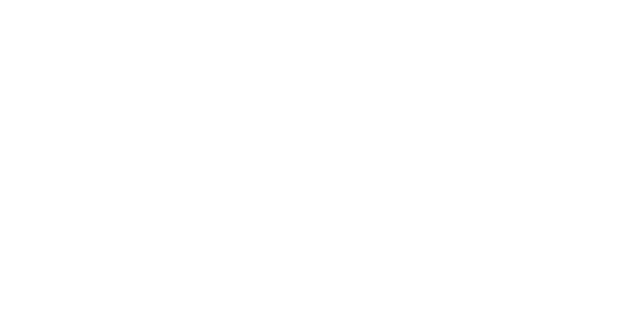
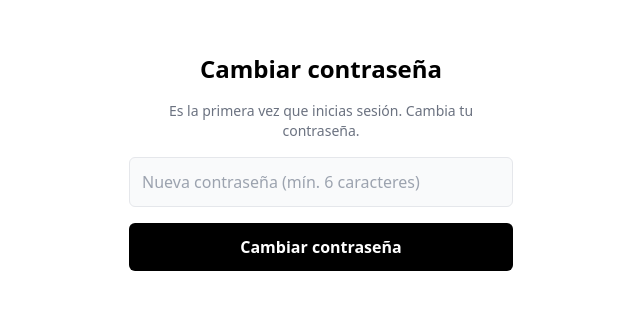
Before and after one commit to SoyJoseRgz/-am, a React (Vite) app in the folder frontend/: page /cambiar-contrasena in a window 1280 px wide. Before the commit this address had no page. Shown: the part 238-548 px from the top of the page, without its empty margins (319-959 px from the left). Built offline with nearby package versions, Linux system fonts and the light colour scheme.

Commit message:
fix: mesero

```diff
--- a/frontend/src/App.tsx
+++ b/frontend/src/App.tsx
@@ -10,6 +10,7 @@
 import AdminStaff from './routes/admin/Staff'
 import Mesero from './routes/Mesero'
 import Super from './routes/Super'
+import ForcePasswordChange from './routes/ForcePasswordChange'
 import { CartProvider } from './stores/CartContext'
 import QRScanner from './components/QRScanner'
 
@@ -77,6 +78,11 @@
       localStorage.setItem('accessToken', data.accessToken)
       localStorage.setItem('refreshToken', data.refreshToken)
       localStorage.setItem('user', JSON.stringify(data.usuario))
+
+      if (data.usuario.force_password_change) {
+        navigate('/cambiar-contrasena', { replace: true })
+        return
+      }
 
       if (redirect) {
         window.location.href = redirect
@@ -186,6 +192,7 @@
       <Route path="/cocina" element={<Cocina />} />
       <Route path="/super/restaurantes" element={<Super />} />
       <Route path="/dashboard" element={<Mesero />} />
+      <Route path="/cambiar-contrasena" element={<ForcePasswordChange />} />
     </Routes>
   )
 }
--- /dev/null
+++ b/frontend/src/routes/ForcePasswordChange.tsx
@@ -0,0 +1,48 @@
+import { useState } from 'react'
+import { useNavigate } from 'react-router-dom'
+import { api } from '../services/api'
+
+export default function ForcePasswordChange() {
+  const navigate = useNavigate()
+  const user = JSON.parse(localStorage.getItem('user') || '{}')
+  const [newPassword, setNewPassword] = useState('')
+  const [error, setError] = useState('')
+  const [loading, setLoading] = useState(false)
+
+  async function handleSubmit(e: React.FormEvent) {
+    e.preventDefault()
+    if (newPassword.length < 6) { setError('Mínimo 6 caracteres'); return }
+    setLoading(true)
+    setError('')
+    try {
+      const refreshToken = localStorage.getItem('refreshToken')
+      await api('/api/auth/reset-password', {
+        method: 'POST',
+        body: JSON.stringify({ celular: user.celular, otp: '000000', newPassword }),
+      })
+      localStorage.setItem('user', JSON.stringify({ ...user, force_password_change: false }))
+      const destino = user.rol === 'admin' ? '/admin' : user.rol === 'mesero' ? '/dashboard' : '/cocina'
+      navigate(destino, { replace: true })
+    } catch (e: any) {
+      setError(e.message || 'Error al cambiar contraseña')
+    } finally {
+      setLoading(false)
+    }
+  }
+
+  return (
+    <div className="min-h-screen bg-white text-black flex items-center justify-center p-4">
+      <form onSubmit={handleSubmit} className="w-full max-w-sm space-y-4">
+        <h2 className="text-2xl font-bold text-center">Cambiar contraseña</h2>
+        <p className="text-gray-500 text-sm text-center">Es la primera vez que inicias sesión. Cambia tu contraseña.</p>
+        <input type="password" placeholder="Nueva contraseña (mín. 6 caracteres)" value={newPassword}
+          onChange={e => setNewPassword(e.target.value)}
+          className="w-full p-3 rounded-md bg-gray-50 border border-gray-200 focus:border-gray-400 outline-none" />
+        {error && <p className="text-red-500 text-sm">{error}</p>}
+        <button disabled={loading} className="w-full bg-black hover:bg-gray-800 disabled:bg-gray-100 disabled:text-gray-400 p-3 rounded-md font-semibold text-white">
+          {loading ? 'Cambiando...' : 'Cambiar contraseña'}
+        </button>
+      </form>
+    </div>
+  )
+}
--- a/frontend/src/routes/Mesero.tsx
+++ b/frontend/src/routes/Mesero.tsx
@@ -5,6 +5,7 @@
 import { CartProvider } from '../stores/CartContext'
 import MenuDigital from './MenuDigital'
 import PrePedido from './PrePedido'
+import PedidoActivo from './PedidoActivo'
 
 interface MesaInfo {
   id: number; numero: number; estado: string; comensales: number; pedidos_activos: number
@@ -33,6 +34,7 @@
   const [sel, setSel] = useState<MesaInfo | null>(null)
   const [unirId, setUnirId] = useState('')
   const [tomarPedido, setTomarPedido] = useState<MesaInfo | null>(null)
+  const [verPedido, setVerPedido] = useState<MesaInfo | null>(null)
   const [showPre, setShowPre] = useState(false)
   const [showPA, setShowPA] = useState(false)
   const user = (() => { try { return JSON.parse(localStorage.getItem('user') || '{}') } catch { return {} } })()
@@ -148,6 +150,11 @@
               )}
               {sel.estado === 'ocupada' && (
                 <div className="space-y-2">
+                  {sel.pedidos_activos > 0 && (
+                    <button onClick={() => { setVerPedido(sel); setSel(null) }} className="w-full border border-black text-black py-2 rounded-md text-sm">
+                      Ver pedido ({sel.pedidos_activos})
+                    </button>
+                  )}
                   <button onClick={() => { setTomarPedido(sel); setSel(null) }} className="w-full bg-black text-white py-2 rounded-md text-sm">
                     Tomar pedido
                   </button>
@@ -172,6 +179,20 @@
               )}
               <button onClick={() => { setSel(null); setUnirId('') }} className="w-full text-gray-400 text-sm py-2">Cerrar</button>
             </div>
+          </div>
+        )}
+
+        {verPedido && (
+          <div className="fixed inset-0 z-50 bg-white overflow-y-auto">
+            <div className="sticky top-0 bg-white border-b border-gray-100 px-4 py-3 flex items-center justify-between z-10">
+              <span className="font-bold text-lg">Mesa {verPedido.numero} — Pedido</span>
+              <button onClick={() => setVerPedido(null)} className="text-gray-400 hover:text-black text-xl">✕</button>
+            </div>
+            <PedidoActivo
+              restauranteId={String(user.restaurante_id)}
+              mesaId={String(verPedido.id)}
+              onClose={() => setVerPedido(null)}
+            />
           </div>
         )}
 
--- a/frontend/src/routes/admin/Staff.tsx
+++ b/frontend/src/routes/admin/Staff.tsx
@@ -34,7 +34,7 @@
       }
       reset(); load()
     } catch (e: any) {
-      console.error('Error al guardar staff', e)
+      setMsg(e.message || 'Error al guardar')
     }
   }
 
@@ -53,7 +53,7 @@
   return (
     <div>
       <h2 className="text-2xl font-bold mb-4">Staff</h2>
-      {msg && <p className="text-green-700 mb-2 text-sm">{msg}</p>}
+      {msg && <p className={`mb-2 text-sm ${msg.includes('Error') || msg.includes('registrado') ? 'text-red-600' : 'text-green-700'}`}>{msg}</p>}
 
       <div className="bg-white border border-gray-200 rounded-md p-4 space-y-3 mb-6">
         <div className="grid grid-cols-1 md:grid-cols-2 gap-3">
```
Also changed, not shown: 2 other files (tests, documents, lock files or other folders).
